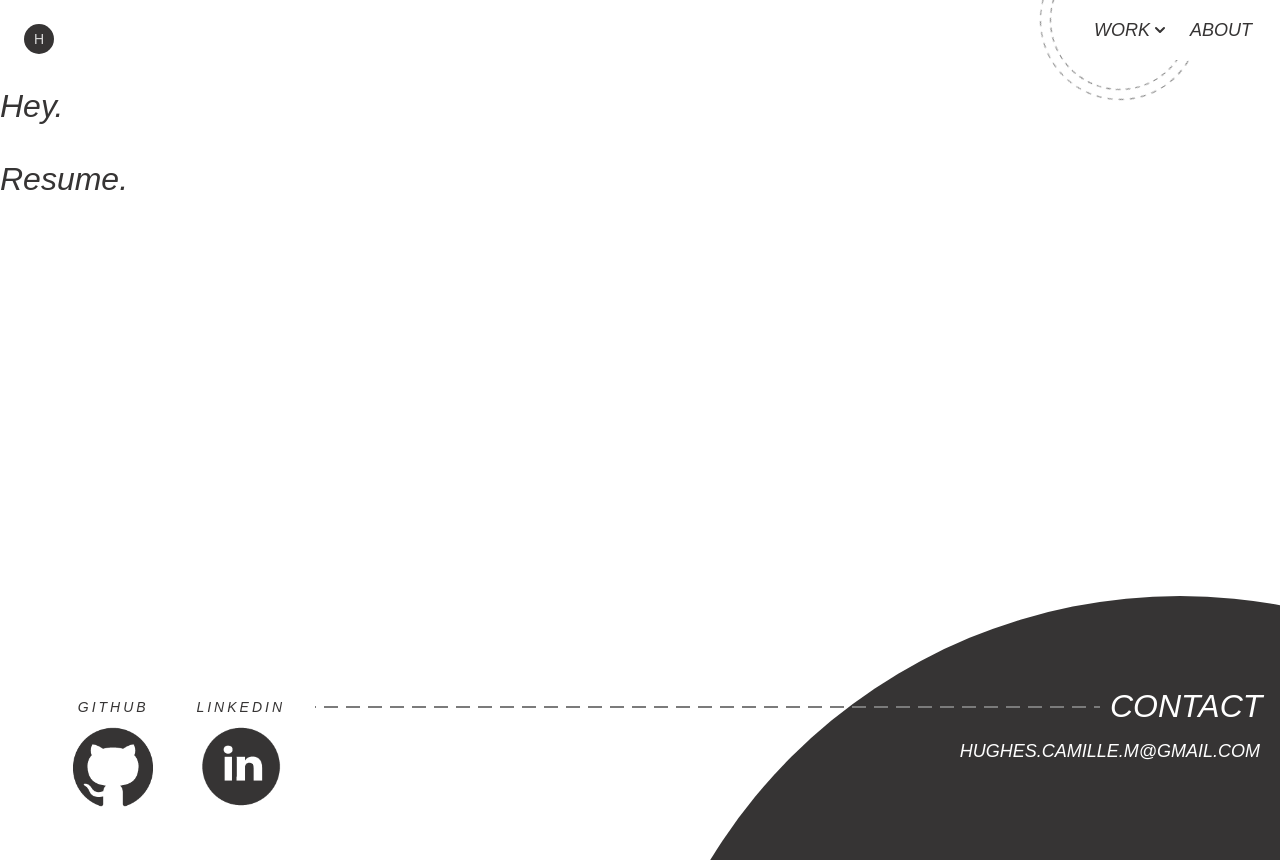
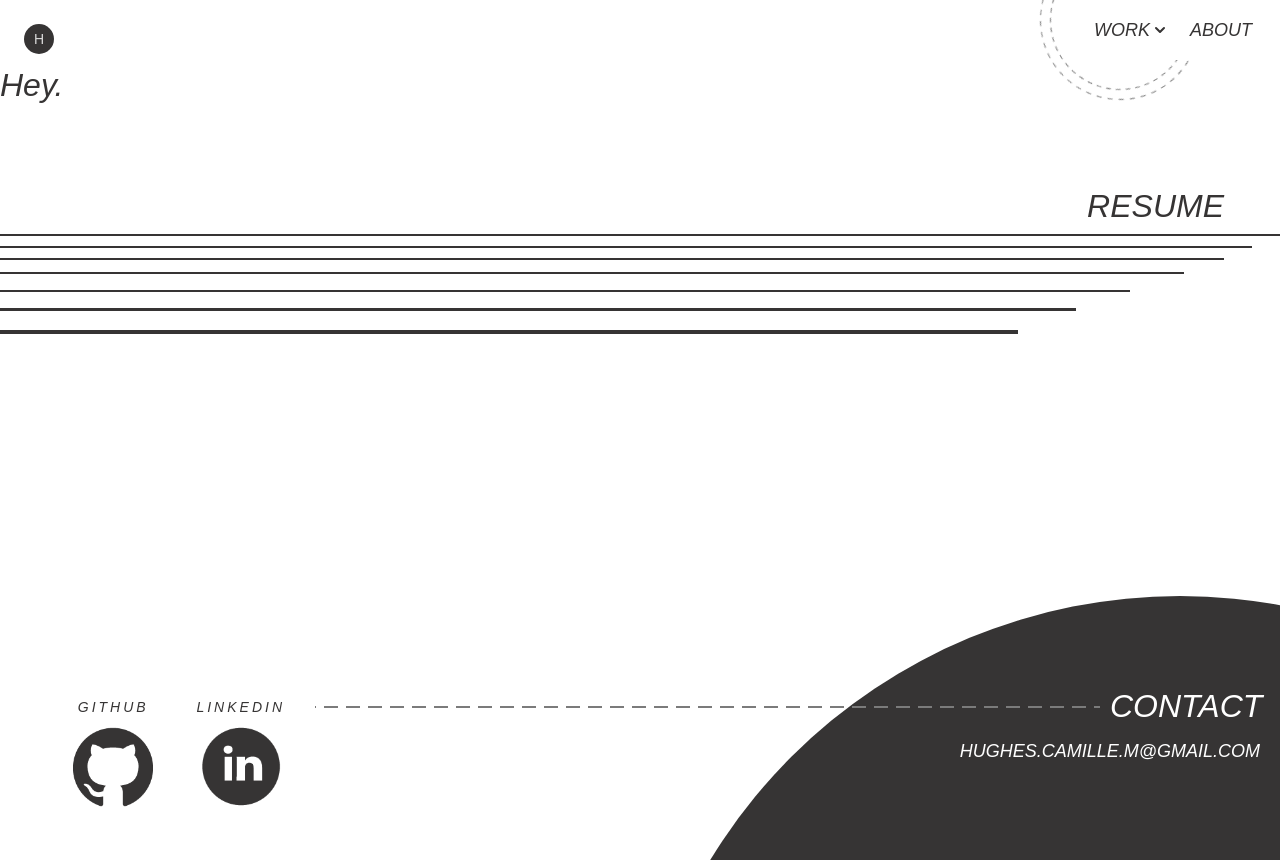
Before and after one commit to camille-the-eel/portfolio-site, a Vue app: page / in a window 1280 px wide. Built offline with nearby package versions, Linux system fonts and the light colour scheme; a web font is replaced by a local one.

Commit message:
css | resume component styling

```diff
--- a/src/assets/base.css
+++ b/src/assets/base.css
@@ -28,6 +28,11 @@ body {
   -moz-osx-font-smoothing: grayscale; */
 }
 
+h1 {
+  font-size: 32px;
+  margin: 0;
+}
+
 a:link,
 a:visited {
   text-decoration: none;
--- a/src/components/FooterSection/TheFooter.vue
+++ b/src/components/FooterSection/TheFooter.vue
@@ -17,6 +17,7 @@
         <div class="dashed-line"></div>
         <h1>CONTACT</h1>
         <p class="email">HUGHES.CAMILLE.M@GMAIL.COM</p>
+        <p class="email-xs hidden">HUGHES.CAMILLE.M<br />@GMAIL.COM</p>
         <!-- <p class="copyright">CH &#169;2022</p> -->
       </div>
       <div class="background-circle"></div>
--- a/src/components/FooterSection/footer.css
+++ b/src/components/FooterSection/footer.css
@@ -1,5 +1,9 @@
 footer {
   position: relative;
+}
+
+.hidden {
+  display: none;
 }
 
 .social-links-container {
@@ -89,6 +93,30 @@ footer {
   font-size: 10px;
 }
 
+@media (min-width: 50px) and (max-width: 299px) {
+  .social-links-container {
+    max-width: 160px;
+    margin: 0px auto 40px auto;
+    column-gap: 6px;
+  }
+
+  .social-icon {
+    width: 60px;
+  }
+
+  .social-links-container > a {
+    padding: 2px;
+  }
+
+  .contact-info > h1 {
+    font-size: 26px;
+  }
+
+  .email-xs {
+    font-size: 14px;
+  }
+}
+
 @media (min-width: 300px) and (max-width: 349px) {
   .email {
     font-size: 16px;
--- a/src/components/HeroSection/TheHero.vue
+++ b/src/components/HeroSection/TheHero.vue
@@ -5,3 +5,9 @@
     <h1>Hey.</h1>
   </div>
 </template>
+
+<style>
+h1 {
+  margin-bottom: 70px;
+}
+</style>
--- a/src/components/NavSection/NavAccentCircle.vue
+++ b/src/components/NavSection/NavAccentCircle.vue
@@ -56,7 +56,8 @@
     width: 200px;
   }
   .nav-circle-flex-container {
-    left: 40px;
+    top: -70px;
+    left: 60px;
   }
 }
 
--- a/src/components/ResumeSection/TheResume.vue
+++ b/src/components/ResumeSection/TheResume.vue
@@ -2,6 +2,106 @@
 
 <template>
   <div class="">
-    <h1>Resume.</h1>
+    <div class="resume-accent-container">
+      <div class="resume-accent-grid-container">
+        <h1 class="item-0">RESUME</h1>
+        <div class="resume-accent-item item-1"></div>
+        <div class="resume-accent-item item-2"></div>
+        <div class="resume-accent-item item-3"></div>
+        <div class="resume-accent-item item-4"></div>
+        <div class="resume-accent-item item-5"></div>
+        <div class="resume-accent-item item-6"></div>
+        <div class="resume-accent-item item-7"></div>
+      </div>
+    </div>
   </div>
 </template>
+
+<style scoped>
+.resume-accent-container {
+  overflow: hidden;
+  margin-bottom: 65px;
+}
+.resume-accent-grid-container {
+  margin-right: 20px;
+  display: grid;
+  grid-template-columns: auto 66px 56px 52px 44px 40px 38px;
+  grid-template-rows: 55px 20px 20px 22px 28px 32px 38px;
+  align-items: start;
+}
+
+.resume-accent-item {
+  background-color: var(--color-accent-dark);
+  height: 2.5px;
+}
+
+h1.item-0 {
+  grid-column: 4/-2;
+  justify-self: right;
+}
+
+.item-1 {
+  grid-column: 1 / -1;
+}
+
+.item-2 {
+  grid-column: 1/-2;
+}
+
+.item-3 {
+  grid-column: 1/-3;
+}
+
+.item-4 {
+  grid-column: 1/-4;
+}
+
+.item-5 {
+  grid-column: 1/-5;
+}
+
+.item-6 {
+  grid-column: 1/-6;
+  height: 4px;
+}
+
+.item-7 {
+  grid-column: 1/-7;
+  height: 6px;
+}
+
+@media (min-width: 50px) and (max-width: 299px) {
+  .resume-accent-grid-container {
+    margin: 0;
+  }
+  h1.item-0 {
+    margin: 0;
+    grid-column: 2 / 6;
+    justify-self: center;
+  }
+}
+
+@media (min-width: 600px) {
+  .resume-accent-grid-container {
+    margin-right: 0px;
+    display: grid;
+    grid-template-columns: auto 58px 54px 54px 40px 28px 28px;
+    grid-template-rows: 53px 12px 12px 14px 18px 18px 22px;
+    align-items: start;
+  }
+  h1.item-0 {
+    grid-column: 3 / -3;
+  }
+  .resume-accent-item {
+    height: 2px;
+  }
+
+  .item-6 {
+    height: 3px;
+  }
+
+  .item-7 {
+    height: 3.5px;
+  }
+}
+</style>
--- a/src/views/HomeView.vue
+++ b/src/views/HomeView.vue
@@ -5,55 +5,7 @@ import TheResume from "@/components/ResumeSection/TheResume.vue";
 
 <template>
   <main>
-    <div class="dashed-circle-position-container">
-      <div class="bounding-box">
-        <div class="dashed-circle-flex-container">
-          <div class="dashed-circle-outer"></div>
-          <div class="dashed-circle-inner"></div>
-        </div>
-      </div>
-    </div>
     <TheHero />
     <TheResume />
   </main>
 </template>
-
-<!-- <style scoped>
-.dashed-circle-position-container {
-  z-index: -1;
-  position: relative;
-  /* overflow: hidden; */
-}
-
-.bounding-box {
-  position: absolute;
-  background-color: blue;
-  height: 150px;
-  width: 150px;
-  right: 0px;
-  top: 0px;
-}
-
-.dashed-circle-flex-container {
-  position: absolute;
-  display: grid;
-  grid-template-areas: "box";
-  place-items: center;
-}
-
-.dashed-circle-inner {
-  grid-area: box;
-  border: 1.5px dashed var(--color-accent-medium-dark);
-  height: 130px;
-  width: 130px;
-  border-radius: 50%;
-}
-
-.dashed-circle-outer {
-  grid-area: box;
-  border: 1.5px dashed var(--color-accent-medium-dark);
-  height: 150px;
-  width: 150px;
-  border-radius: 50%;
-}
-</style> -->
```
